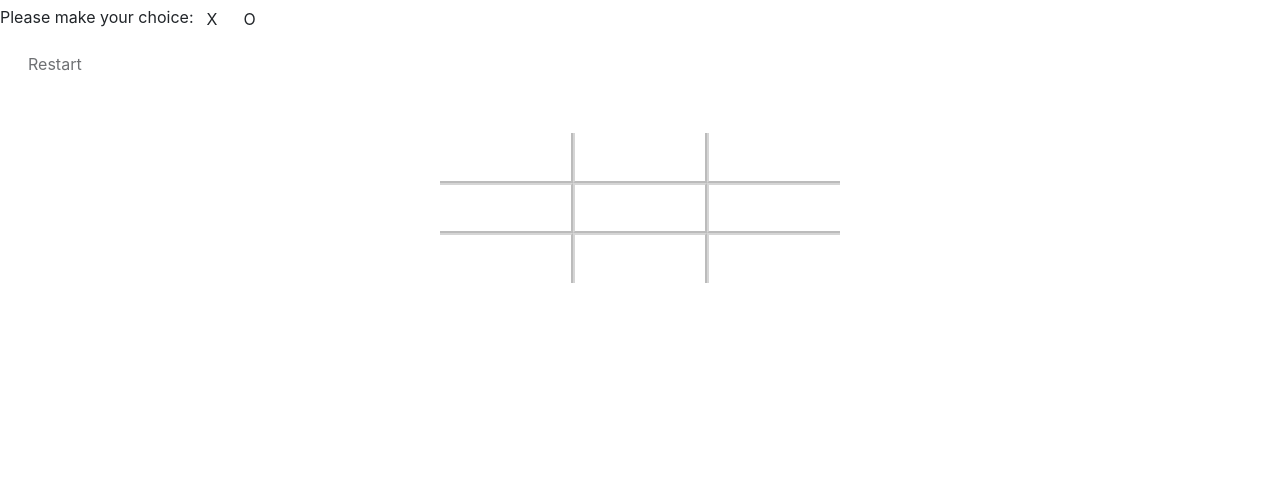
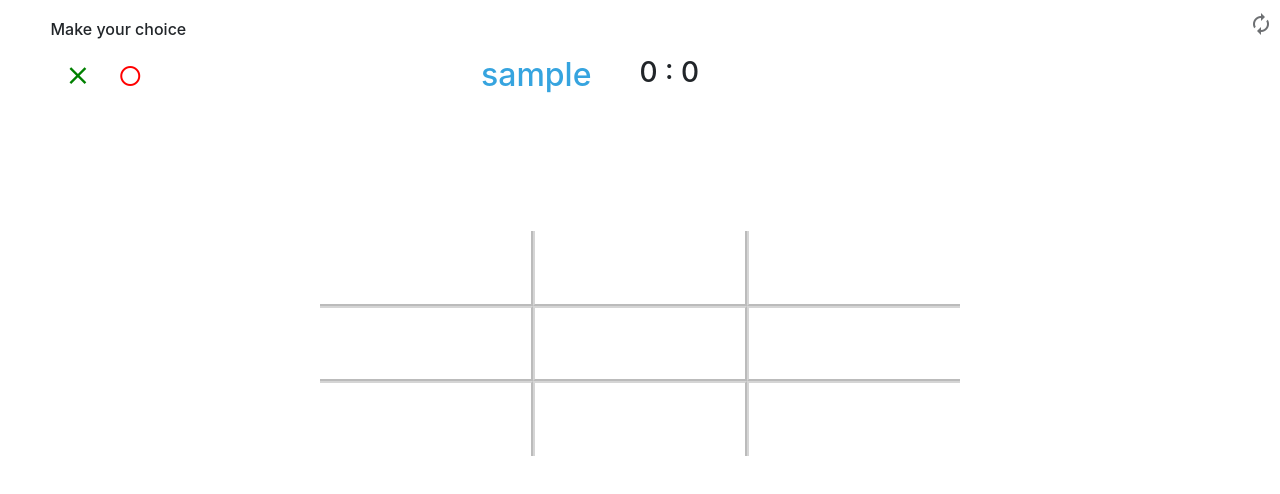
Before and after one commit to VladislavBedritsky/WebGame-Angular-Spring, an Angular app in the folder angular/: page /room1 in a window 1280 px wide. Shown: the top 494 px of the page. Built offline with nearby package versions, Linux system fonts and the light colour scheme; sample sign-in values are in the browser's storage.

Commit message:
updating app + logic

```diff
--- a/angular/src/app/components/lobby/lobby.component.ts
+++ b/angular/src/app/components/lobby/lobby.component.ts
@@ -18,6 +18,7 @@ export class LobbyComponent implements OnInit {
   isPlayerPicked: boolean = false
   topic: string = '/topic/'
   searchPlayer: string
+  rivalPlayer: string
 
   constructor(private _router: Router,
               public _webSocketService: WebsocketService,
@@ -43,7 +44,7 @@ export class LobbyComponent implements OnInit {
     const finalTopic = this.topic.concat(this.messageMapping);
     this.isPlayerPicked = true
     this._webSocketService.connect(finalTopic)
-
+    this.rivalPlayer = usernameFromUI;
   }
 
   getUsers() {
--- a/angular/src/app/components/message/message.component.html
+++ b/angular/src/app/components/message/message.component.html
@@ -1,4 +1,6 @@
+<div id="main">
 
+</div>
 <div id="registration" [hidden]="isUserHasAccount">
   <h2>Registration</h2>
   <div [hidden]="!isUserAlreadyExists" class="text-danger mt-2">
--- a/angular/src/app/components/tablegame/tablegame.component.css
+++ b/angular/src/app/components/tablegame/tablegame.component.css
@@ -3,12 +3,13 @@
 }
 
 #XOcontainer {
-  margin-top: 50px;
-  width: 400px;
+  width: 50%;
+  margin-top: 10%;
+  margin-bottom: 10px;
 }
 
 #XOcontainer .row {
-  height: 50px
+  height: 75px
 }
 
 #XOcontainer button {
@@ -81,3 +82,12 @@
 #b9:focus {
   outline: none;
 }
+
+.buttonIsX {
+  color: green;
+  font-size: 1.8em;
+}
+
+.buttonIs0 {
+  color: red;
+}
--- a/angular/src/app/components/tablegame/tablegame.component.html
+++ b/angular/src/app/components/tablegame/tablegame.component.html
@@ -1,53 +1,134 @@
 
-<label class="form-group">Please make your choice:</label>
-<button (click)="markXClick()" [disabled]="_webSocketService.marksArePicked" class="btn btn-default" type="submit">X</button>
-<button (click)="markOClick()" [disabled]="_webSocketService.marksArePicked" class="btn btn-default" type="submit">O</button>
-<label *ngIf="_webSocketService.userChoiceIsX" class="form-group">Your mark is - X</label>
-<label *ngIf="_webSocketService.userChoiceIs0" class="form-group">Your mark is - 0</label>
-<div class="container" *ngIf="_webSocketService.isGameOver">
-  Game Over... Winner is {{ _webSocketService.victoryButton }}
+<div class="mt-3 ml-5" style="position: absolute; left: 35%; top: 5%   ">
+  <div class="row">
+    <h2 class="mr-5" style="color: #36A4DF;">{{username}}</h2>
+    <h3>0 : 0</h3>
+    <h2 class="ml-5" style="color: #36A4DF">{{rivalPlayer}}</h2>
+  </div>
 </div>
 
-<div class="col-md-6">
-  <form class="form-inline">
-    <div>
-      <button [disabled]="!_webSocketService.isGameOver" (click)="restartGame()" class="btn btn-default" type="submit">Restart</button>
+<div class="row">
+
+  <div *ngIf="!_webSocketService.marksArePicked" style="width: 70%; padding-left: 5%; padding-top: 20px;">
+    <h6 class="form-group">Make your choice </h6>
+    <button (click)="markXClick()" [disabled]="_webSocketService.marksArePicked" class="btn btn-default" type="submit">
+      <span class="material-icons buttonIsX">clear</span>
+    </button>
+    <button (click)="markOClick()" [disabled]="_webSocketService.marksArePicked" class="btn btn-default" type="submit">
+      <span class="material-icons buttonIs0">panorama_fish_eye</span>
+    </button>
+  </div>
+
+  <div *ngIf="_webSocketService.marksArePicked" style="width: 70%; padding-left: 5%; padding-top: 20px;">
+    <div *ngIf="_webSocketService.userChoiceIsX">
+      <h6>
+        You are playing with
+        <span class="material-icons buttonIsX" style="vertical-align: -10px;">clear</span>
+      </h6>
     </div>
-  </form>
+    <div *ngIf="_webSocketService.userChoiceIs0">
+      <h6>
+        You are playing with
+        <span class="material-icons buttonIs0" style="vertical-align: -8px;">panorama_fish_eye</span>
+      </h6>
+    </div>
+  </div>
+
+  <div class="d-flex" style="width: 30%; position: relative">
+      <button [disabled]="(_webSocketService.isDraw || _webSocketService.isGameOver) ? false : true"
+              (click)="restartGame()" class="btn btn-default ml-auto" type="submit" style="position: absolute; left: 85%; top: 5%">
+        <span class="material-icons" >autorenew</span>
+      </button>
+  </div>
+
 </div>
 
+
+
 <div id="XOcontainer" class="container">
-  <div class="row">
-    <button (click)="button1Click()" [disabled]="!_webSocketService.marksArePicked || _webSocketService.isGameOver" class="col" id="b1">
-      {{_webSocketService.button1 === '1' ? '' : _webSocketService.button1}}
+
+  <div *ngIf="_webSocketService.marksArePicked" style="margin: auto; width: 40%; margin-top: 30px;">
+    <div *ngIf="_webSocketService.marksArePicked" style="text-align: center">
+      <h5 *ngIf="!_webSocketService.gameIsStarted">
+        First move
+        <span class="material-icons buttonIsX" style="vertical-align: -10px;">
+          clear
+        </span>
+      </h5>
+    </div>
+  </div>
+  <div *ngIf="_webSocketService.isGameOver" style="margin: auto; width: 60%; text-align: center">
+    <h5>Game Over... Winner is
+      <span *ngIf="(_webSocketService.victoryButton === 'X') ? true : false " class="material-icons buttonIsX" style="vertical-align: -10px;">
+          clear
+      </span>
+      <span *ngIf="(_webSocketService.victoryButton === '0') ? true : false " class="material-icons buttonIs0" style="vertical-align: -10px;">
+          panorama_fish_eye
+      </span>
+    </h5>
+  </div>
+  <div *ngIf="_webSocketService.isDraw" style="margin: auto; width: 40%; text-align: center">
+    <h5>Draw</h5>
+  </div>
+
+  <div class="row" style="margin-top: 50px;">
+    <button (click)="button1Click()"
+            [disabled]="!_webSocketService.marksArePicked || _webSocketService.isGameOver || _webSocketService.userTurn || !_webSocketService.hasPriorityTurn"
+            class="col" id="b1">
+      <span class="material-icons buttonIsX" *ngIf="(_webSocketService.button1 === 'X') ? true : false">clear</span>
+      <span class="material-icons buttonIs0" *ngIf="(_webSocketService.button1 === '0') ? true : false">panorama_fish_eye</span>
     </button>
-    <button (click)="button2Click()" [disabled]="!_webSocketService.marksArePicked || _webSocketService.isGameOver" class="col" id="b2">
-      {{_webSocketService.button2 === '2' ? '' : _webSocketService.button2}}
+    <button (click)="button2Click()"
+            [disabled]="!_webSocketService.marksArePicked || _webSocketService.isGameOver || _webSocketService.userTurn || !_webSocketService.hasPriorityTurn"
+            class="col" id="b2">
+      <span class="material-icons buttonIsX" *ngIf="(_webSocketService.button2 === 'X') ? true : false">clear</span>
+      <span class="material-icons buttonIs0" *ngIf="(_webSocketService.button2 === '0') ? true : false">panorama_fish_eye</span>
     </button>
-    <button (click)="button3Click()" [disabled]="!_webSocketService.marksArePicked || _webSocketService.isGameOver" class="col" id="b3">
-      {{_webSocketService.button3 === '3' ? '' : _webSocketService.button3}}
+    <button (click)="button3Click()"
+            [disabled]="!_webSocketService.marksArePicked || _webSocketService.isGameOver || _webSocketService.userTurn || !_webSocketService.hasPriorityTurn"
+            class="col" id="b3">
+      <span class="material-icons buttonIsX" *ngIf="(_webSocketService.button3 === 'X') ? true : false">clear</span>
+      <span class="material-icons buttonIs0" *ngIf="(_webSocketService.button3 === '0') ? true : false">panorama_fish_eye</span>
     </button>
   </div>
   <div class="row">
-    <button (click)="button4Click()" [disabled]="!_webSocketService.marksArePicked || _webSocketService.isGameOver" class="col" id="b4">
-      {{_webSocketService.button4 === '4' ? '' : _webSocketService.button4}}
+    <button (click)="button4Click()"
+            [disabled]="!_webSocketService.marksArePicked || _webSocketService.isGameOver || _webSocketService.userTurn || !_webSocketService.hasPriorityTurn"
+            class="col" id="b4">
+      <span class="material-icons buttonIsX" *ngIf="(_webSocketService.button4 === 'X') ? true : false">clear</span>
+      <span class="material-icons buttonIs0" *ngIf="(_webSocketService.button4 === '0') ? true : false">panorama_fish_eye</span>
     </button>
-    <button (click)="button5Click()" [disabled]="!_webSocketService.marksArePicked || _webSocketService.isGameOver" class="col" id="b5">
-      {{_webSocketService.button5 === '5' ? '' : _webSocketService.button5}}
+    <button (click)="button5Click()"
+            [disabled]="!_webSocketService.marksArePicked || _webSocketService.isGameOver || _webSocketService.userTurn || !_webSocketService.hasPriorityTurn"
+            class="col" id="b5">
+      <span class="material-icons buttonIsX" *ngIf="(_webSocketService.button5 === 'X') ? true : false">clear</span>
+      <span class="material-icons buttonIs0" *ngIf="(_webSocketService.button5 === '0') ? true : false">panorama_fish_eye</span>
     </button>
-    <button (click)="button6Click()" [disabled]="!_webSocketService.marksArePicked || _webSocketService.isGameOver" class="col" id="b6">
-      {{_webSocketService.button6 === '6' ? '' : _webSocketService.button6}}
+    <button (click)="button6Click()"
+            [disabled]="!_webSocketService.marksArePicked || _webSocketService.isGameOver || _webSocketService.userTurn || !_webSocketService.hasPriorityTurn"
+            class="col" id="b6">
+      <span class="material-icons buttonIsX" *ngIf="(_webSocketService.button6 === 'X') ? true : false">clear</span>
+      <span class="material-icons buttonIs0" *ngIf="(_webSocketService.button6 === '0') ? true : false">panorama_fish_eye</span>
     </button>
   </div>
   <div class="row">
-    <button (click)="button7Click()" [disabled]="!_webSocketService.marksArePicked || _webSocketService.isGameOver" class="col" id="b7">
-      {{_webSocketService.button7 === '7' ? '' : _webSocketService.button7}}
+    <button (click)="button7Click()"
+            [disabled]="!_webSocketService.marksArePicked || _webSocketService.isGameOver || _webSocketService.userTurn || !_webSocketService.hasPriorityTurn"
+            class="col" id="b7">
+      <span class="material-icons buttonIsX" *ngIf="(_webSocketService.button7 === 'X') ? true : false">clear</span>
+      <span class="material-icons buttonIs0" *ngIf="(_webSocketService.button7 === '0') ? true : false">panorama_fish_eye</span>
     </button>
-    <button (click)="button8Click()" [disabled]="!_webSocketService.marksArePicked || _webSocketService.isGameOver" class="col" id="b8">
-      {{_webSocketService.button8 === '8' ? '' : _webSocketService.button8}}
+    <button (click)="button8Click()"
+            [disabled]="!_webSocketService.marksArePicked || _webSocketService.isGameOver || _webSocketService.userTurn || !_webSocketService.hasPriorityTurn"
+            class="col" id="b8">
+      <span class="material-icons buttonIsX" *ngIf="(_webSocketService.button8 === 'X') ? true : false">clear</span>
+      <span class="material-icons buttonIs0" *ngIf="(_webSocketService.button8 === '0') ? true : false">panorama_fish_eye</span>
     </button>
-    <button (click)="button9Click()" [disabled]="!_webSocketService.marksArePicked || _webSocketService.isGameOver" class="col" id="b9">
-      {{_webSocketService.button9 === '9' ? '' : _webSocketService.button9}}
+    <button (click)="button9Click()"
+            [disabled]="!_webSocketService.marksArePicked || _webSocketService.isGameOver || _webSocketService.userTurn || !_webSocketService.hasPriorityTurn"
+            class="col" id="b9">
+      <span class="material-icons buttonIsX" *ngIf="(_webSocketService.button9 === 'X') ? true : false">clear</span>
+      <span class="material-icons buttonIs0" *ngIf="(_webSocketService.button9 === '0') ? true : false">panorama_fish_eye</span>
     </button>
   </div>
 </div>
--- a/angular/src/app/components/tablegame/tablegame.component.ts
+++ b/angular/src/app/components/tablegame/tablegame.component.ts
@@ -18,6 +18,7 @@ export class TablegameComponent implements OnInit, OnDestroy {
   username: string = sessionStorage.getItem('username')
   topic: string = '/app/'
   @Input() messageMapping: string
+  @Input() rivalPlayer: string
 
   usersInRoom: number = 0
 
@@ -110,6 +111,4 @@ export class TablegameComponent implements OnInit, OnDestroy {
     this._webSocketService.setValuesAfterRestart()
   }
 
-
-
 }
--- a/angular/src/app/service/websocket.service.ts
+++ b/angular/src/app/service/websocket.service.ts
@@ -27,10 +27,15 @@ export class WebsocketService {
   marksArePicked: boolean = false;
 
   isGameOver: boolean = false;
+  isDraw: boolean = false;
 
   stompClient: any;
   webSocketEndPoint: string = 'http://localhost:8080/websocket';
   message: Message;
+
+  userTurn: boolean = false;
+  hasPriorityTurn: boolean = false;
+  gameIsStarted: boolean = false;
 
   constructor(private _roomService: RoomService) {
   }
@@ -44,22 +49,58 @@ export class WebsocketService {
               this.message = JSON.parse(data.body)
               if (this.message.buttonName === 'b1' ) {
                 this.button1 = this.message.content
+                this.checkPlayersTurn();
+                this.checkIfIsDraw();
+                this.changePriorityAfterFirstGo()
+                this.checkIfGameIsStared(this.button1)
               } else if (this.message.buttonName === 'b2' ) {
                 this.button2 = this.message.content
+                this.checkPlayersTurn();
+                this.checkIfIsDraw();
+                this.changePriorityAfterFirstGo()
+                this.checkIfGameIsStared(this.button2)
               } else if (this.message.buttonName === 'b3' ) {
                 this.button3 = this.message.content
+                this.checkPlayersTurn();
+                this.checkIfIsDraw();
+                this.changePriorityAfterFirstGo()
+                this.checkIfGameIsStared(this.button3)
               } else if (this.message.buttonName === 'b4' ) {
                 this.button4 = this.message.content
+                this.checkPlayersTurn();
+                this.checkIfIsDraw();
+                this.changePriorityAfterFirstGo()
+                this.checkIfGameIsStared(this.button4)
               } else if (this.message.buttonName === 'b5' ) {
                 this.button5 = this.message.content
+                this.checkPlayersTurn();
+                this.checkIfIsDraw();
+                this.changePriorityAfterFirstGo()
+                this.checkIfGameIsStared(this.button5)
               } else if (this.message.buttonName === 'b6' ) {
                 this.button6 = this.message.content
+                this.checkPlayersTurn();
+                this.checkIfIsDraw();
+                this.changePriorityAfterFirstGo()
+                this.checkIfGameIsStared(this.button6)
               } else if (this.message.buttonName === 'b7' ) {
                 this.button7 = this.message.content
+                this.checkPlayersTurn();
+                this.checkIfIsDraw();
+                this.changePriorityAfterFirstGo()
+                this.checkIfGameIsStared(this.button7)
               } else if (this.message.buttonName === 'b8' ) {
                 this.button8 = this.message.content
+                this.checkPlayersTurn();
+                this.checkIfIsDraw();
+                this.changePriorityAfterFirstGo()
+                this.checkIfGameIsStared(this.button8)
               } else if (this.message.buttonName === 'b9' ) {
                 this.button9 = this.message.content
+                this.checkPlayersTurn();
+                this.checkIfIsDraw();
+                this.changePriorityAfterFirstGo()
+                this.checkIfGameIsStared(this.button9)
               } else if (this.message.buttonName === 'gameOver') {
                 this.victoryButton = this.message.content
                 this.isGameOver = true
@@ -70,12 +111,15 @@ export class WebsocketService {
                   this.userChoiceIsX = true;
                   this.marksArePicked = true;
                 }
+                this.checkIfHasPriority()
               } else if (this.message.buttonName === 'markXClick') {
                 if (!this.userChoiceIsX) {
                   this.userChoiceIs0 = true;
                   this.marksArePicked = true;
                 }
+                this.checkIfHasPriority()
               }
+
           });
       });
   }
@@ -284,6 +328,67 @@ export class WebsocketService {
       this.userChoiceIsX = false;
       this.marksArePicked = false;
       this.isGameOver = false;
+      this.isDraw = false;
+      this.userTurn = false;
+      this.hasPriorityTurn = false;
+      this.gameIsStarted = false;
+  }
+
+  checkIfIsDraw() {
+    if (this.button1 !== '1' && this.button2 !== '2' && this.button3 !== '3' &&
+        this.button4 !== '4' && this.button5 !== '5' && this.button6 !== '6' &&
+        this.button7 !== '7' && this.button8 !== '8' && this.button9 !== '9' &&
+        this.isGameOver === false) {
+
+      this.isDraw = true;
+
+        }
+  }
+
+  checkPlayersTurn() {
+    let buttons = [this.button1, this.button2, this.button3, this.button4, this.button5, this.button6, this.button7, this.button8, this.button9]
+    let amountX = 0;
+    let amountO = 0;
+
+    for (let i = 0; i < buttons.length; i++) {
+      if (buttons[i] === 'X') {
+        amountX++;
+      } else if (buttons[i] === '0') {
+        amountO++;
+      }
+    }
+
+    if(this.userChoiceIsX === true) {
+      if (amountX === amountO || amountX === 0) {
+        this.userTurn = false;
+      } else {
+        this.userTurn = true;
+      }
+    } else if (this.userChoiceIs0 === true) {
+      if (amountO === amountX ) {
+        this.userTurn = true;
+      } else {
+        this.userTurn = false;
+      }
+    }
+  }
+
+  checkIfHasPriority() {
+    if (this.userChoiceIsX === true) {
+      this.hasPriorityTurn = true
+    }
+  }
+
+  changePriorityAfterFirstGo() {
+    if (this.userChoiceIs0 === true) {
+      this.hasPriorityTurn = true
+    }
+  }
+
+  checkIfGameIsStared(button: string) {
+    if (button === '0' || button === 'X') {
+      this.gameIsStarted = true;
+    }
   }
 
 }
```
Also changed, not shown: angular/src/app/components/lobby/lobby.component.css (+9 -0 lines), angular/src/app/components/lobby/lobby.component.html (+4 -6 lines), angular/src/app/components/message/message.component.css (+7 -0 lines).
